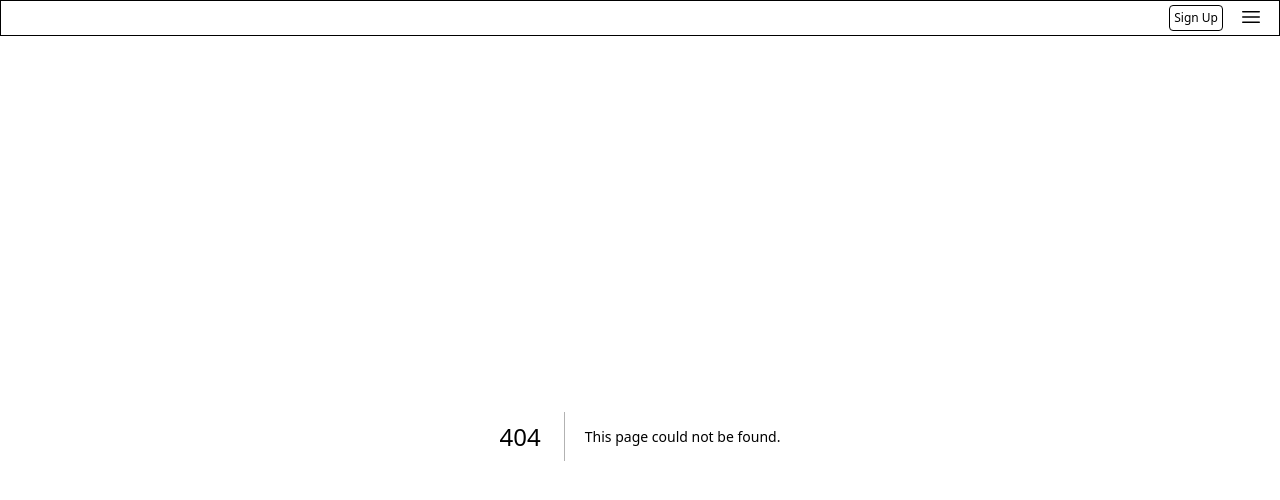
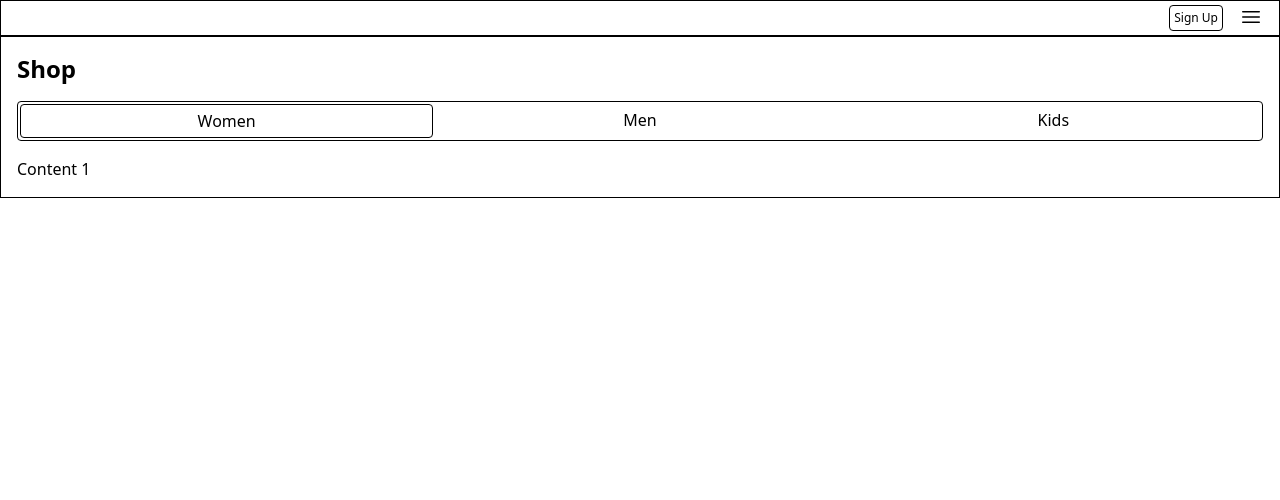
Before and after one commit to devin1324/shahija, a Next.js app: page /shop in a window 1280 px wide. Before the commit this address had no page. Shown: the top 500 px of the page. Built offline with nearby package versions, Linux system fonts and the light colour scheme.

Commit message:
setup shop page

```diff
--- /dev/null
+++ b/app/shop/components/tabs.tsx
@@ -0,0 +1,56 @@
+"use client";
+import { Tab } from "@headlessui/react";
+
+function Tabs() {
+  return (
+    <Tab.Group>
+      <Tab.List as="div" className="border border-black grid grid-cols-3 mt-4 rounded px-[2px] py-[2px]">
+        <Tab
+          as="div"
+          className={
+            "cursor-pointer px-2 py-1 text-base  text-center rounded border border-black ui-selected:border ui-selected:border-black ui-not-selected:border-none focus:outline-none"
+          }
+        >
+          Women
+        </Tab>
+        <Tab
+          as="div"
+          className={
+            "cursor-pointer px-2 py-1 text-base  text-center rounded ui-selected:border ui-selected:border-black focus:outline-none"
+          }
+        >
+          Men
+        </Tab>
+        <Tab
+          as="div"
+          className={
+            "cursor-pointer px-2 py-1 text-base  text-center rounded ui-selected:border ui-selected:border-black focus:outline-none"
+          }
+        >
+          Kids
+        </Tab>
+      </Tab.List>
+      <Tab.Panels>
+        <Tab.Panel as="div" className={"grid grid-cols-3 justify-evenly mt-4"}>
+          Content 1
+        </Tab.Panel>
+        <Tab.Panel as="div" className={"grid grid-cols-3"}>
+          Content 2
+        </Tab.Panel>
+        <Tab.Panel as="div" className={"grid grid-cols-3"}>
+          Content 3
+        </Tab.Panel>
+      </Tab.Panels>
+    </Tab.Group>
+  );
+}
+
+export default Tabs;
+
+function ClothTypeCard({ text }: { text: string }) {
+  return (
+    <div className="w-24 h-24 border border-black px-2 py-2 justify-self-center rounded-lg">
+      <h1 className="font-semibold text-xs">{text}</h1>
+    </div>
+  );
+}
--- /dev/null
+++ b/app/shop/page.tsx
@@ -0,0 +1,12 @@
+import Tabs from "./components/tabs";
+
+function Shop() {
+  return (
+    <div className="border border-black px-4 py-4">
+      <h1 className="font-semibold text-2xl">Shop</h1>
+      <Tabs/>
+    </div>
+  );
+}
+
+export default Shop;
--- a/package.json
+++ b/package.json
@@ -10,6 +10,7 @@
   },
   "dependencies": {
     "@headlessui/react": "^1.7.7",
+    "@headlessui/tailwindcss": "^0.1.2",
     "@heroicons/react": "^2.0.13",
     "@next/font": "13.1.2",
     "@types/node": "18.11.18",
--- a/tailwind.config.js
+++ b/tailwind.config.js
@@ -8,5 +8,7 @@ module.exports = {
   theme: {
     extend: {},
   },
-  plugins: [],
+  plugins: [
+    require('@headlessui/tailwindcss')
+  ],
 }
```
Also changed, not shown: 1 other file (tests, documents, lock files or other folders).
